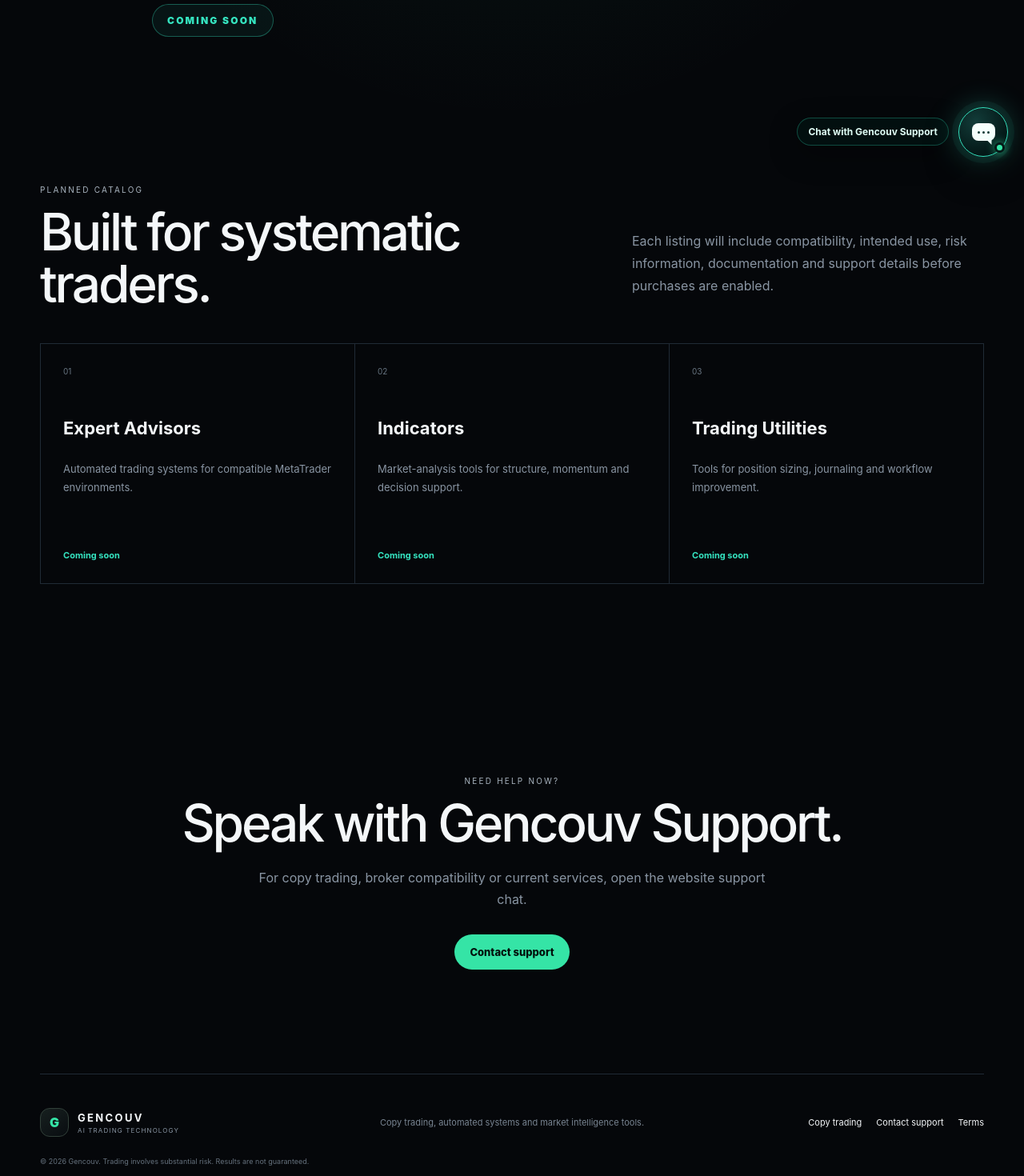
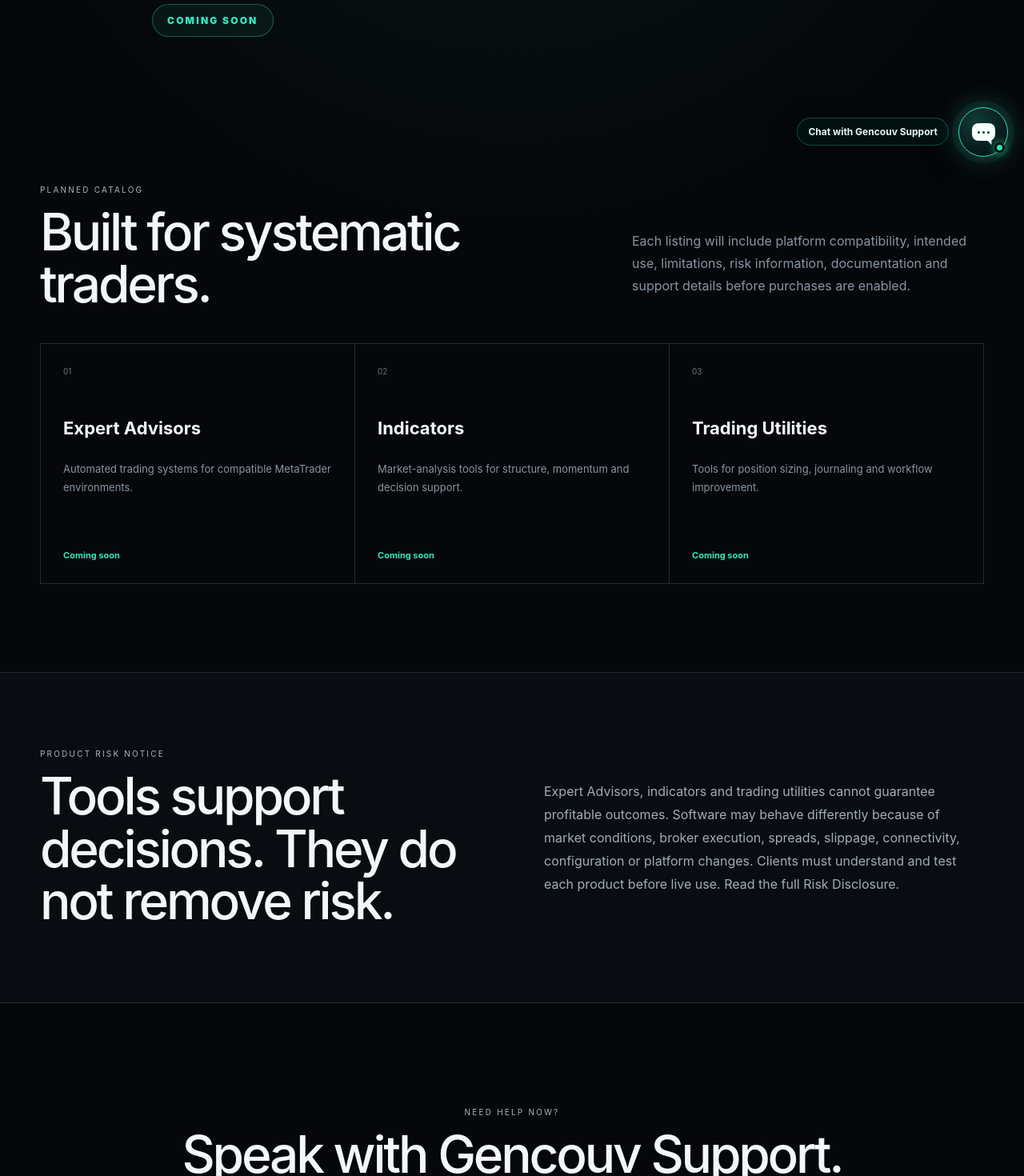
Before and after one commit to limitlessnx/Gencouv-V3B, a Next.js app: page /marketplace in a window 1280 px wide. Shown: the part 580-2050 px from the top of the page at 80% size. Built offline with nearby package versions, Linux system fonts and the light colour scheme.

Commit message:
Complete marketplace footer and risk notice

```diff
--- a/app/marketplace/page.tsx
+++ b/app/marketplace/page.tsx
@@ -1,4 +1,6 @@
 import FloatingGencouvChat from "@/components/FloatingGencouvChat";
+
+const telegram = "https://t.me/Gencou_bot";
 
 const categories = [
   ["Expert Advisors", "Automated trading systems for compatible MetaTrader environments."],
@@ -9,32 +11,20 @@
 export default function MarketplacePage() {
   return (
     <main>
-      <nav className="nav shell">
-        <a className="brand" href="/"><span>G</span><div><b>GENCOUV</b><small>AI TRADING TECHNOLOGY</small></div></a>
-        <div className="links"><a href="/">Home</a><a href="/copy-trading">Copy trading</a><a href="#catalog">Catalog</a><a href="#support">Support</a></div>
-        <a className="navCta" href="/copy-trading">Learn about copy trading</a>
-      </nav>
+      <nav className="nav shell"><a className="brand" href="/"><span>G</span><div><b>GENCOUV</b><small>AI TRADING TECHNOLOGY</small></div></a><div className="links"><a href="/">Home</a><a href="/copy-trading">Copy trading</a><a href="#catalog">Catalog</a><a href="#support">Support</a></div><a className="navCta" href="/copy-trading">Learn about copy trading</a></nav>
 
-      <section className="marketHero shell">
-        <div className="eyebrow left">GENCOUV MARKETPLACE</div>
-        <h1>Trading tools are coming soon.</h1>
-        <p>The Gencouv marketplace will serve as a catalog for Expert Advisors, indicators and trading utilities. Product pages, pricing and purchase options will be added when the marketplace goes live.</p>
-        <div className="comingBadge">COMING SOON</div>
-      </section>
+      <section className="marketHero shell"><div className="eyebrow left">GENCOUV MARKETPLACE</div><h1>Trading tools are coming soon.</h1><p>The Gencouv marketplace will serve as a catalog for Expert Advisors, indicators and trading utilities. Product pages, pricing and purchase options will be added when the marketplace goes live.</p><div className="comingBadge">COMING SOON</div></section>
 
-      <section id="catalog" className="section shell">
-        <div className="sectionHead"><div><div className="eyebrow left">PLANNED CATALOG</div><h2>Built for systematic traders.</h2></div><p>Each listing will include compatibility, intended use, risk information, documentation and support details before purchases are enabled.</p></div>
-        <div className="serviceGrid">{categories.map(([title, text], index) => <article className="service pending" key={title}><span>0{index + 1}</span><h3>{title}</h3><p>{text}</p><b>Coming soon</b></article>)}</div>
-      </section>
+      <section id="catalog" className="section shell"><div className="sectionHead"><div><div className="eyebrow left">PLANNED CATALOG</div><h2>Built for systematic traders.</h2></div><p>Each listing will include platform compatibility, intended use, limitations, risk information, documentation and support details before purchases are enabled.</p></div><div className="serviceGrid">{categories.map(([title, text], index) => <article className="service pending" key={title}><span>0{index + 1}</span><h3>{title}</h3><p>{text}</p><b>Coming soon</b></article>)}</div></section>
+
+      <section className="risk"><div className="shell riskGrid"><div><div className="eyebrow left">PRODUCT RISK NOTICE</div><h2>Tools support decisions. They do not remove risk.</h2></div><p>Expert Advisors, indicators and trading utilities cannot guarantee profitable outcomes. Software may behave differently because of market conditions, broker execution, spreads, slippage, connectivity, configuration or platform changes. Clients must understand and test each product before live use. Read the full <a href="/risk-disclosure">Risk Disclosure</a>.</p></div></section>
 
       <section className="finalCta shell"><div className="eyebrow">NEED HELP NOW?</div><h2>Speak with Gencouv Support.</h2><p>For copy trading, broker compatibility or current services, open the website support chat.</p><a className="primary" href="#support">Contact support</a></section>
 
-      <footer className="footer shell"><div className="brand"><span>G</span><div><b>GENCOUV</b><small>AI TRADING TECHNOLOGY</small></div></div><p>Copy trading, automated systems and market intelligence tools.</p><div><a href="/copy-trading">Copy trading</a><a href="#support">Contact support</a><a href="/terms">Terms</a></div><small>© 2026 Gencouv. Trading involves substantial risk. Results are not guaranteed.</small></footer>
+      <footer className="footer shell"><div className="brand"><span>G</span><div><b>GENCOUV</b><small>AI TRADING TECHNOLOGY</small></div></div><p>Copy trading, automated systems and market intelligence tools.</p><div><a href="/about">About</a><a href="/copy-trading">Copy trading</a><a href="/marketplace">Marketplace</a><a href="#support">Contact support</a><a href="/terms">Terms</a><a href="/privacy">Privacy Policy</a><a href="/risk-disclosure">Risk Disclosure</a><a href={`${telegram}?start=marketplace_footer`} target="_blank" rel="noreferrer">Telegram</a></div><small>Supported brokers: HFM and Lirunex. © 2026 Gencouv. Trading products involve risk and do not guarantee profit.</small></footer>
       <FloatingGencouvChat />
 
-      <style>{`
-        .marketHero{padding:120px 0 75px;max-width:900px}.marketHero h1{font-size:clamp(54px,9vw,100px);line-height:.94;letter-spacing:-.065em;margin:18px 0}.marketHero p{font-size:19px;line-height:1.7;color:#b8c7c4;max-width:760px}.comingBadge{display:inline-flex;margin-top:28px;padding:12px 18px;border:1px solid rgba(53,228,192,.35);border-radius:999px;color:#35e4c0;font-size:12px;font-weight:900;letter-spacing:.18em;background:rgba(53,228,192,.06)}.pending{cursor:default}.pending b{color:#35e4c0}@media(max-width:700px){.marketHero{padding:72px 0 45px}.marketHero h1{font-size:52px}.marketHero p{font-size:16px}}
-      `}</style>
+      <style>{`.marketHero{padding:120px 0 75px;max-width:900px}.marketHero h1{font-size:clamp(54px,9vw,100px);line-height:.94;letter-spacing:-.065em;margin:18px 0}.marketHero p{font-size:19px;line-height:1.7;color:#b8c7c4;max-width:760px}.comingBadge{display:inline-flex;margin-top:28px;padding:12px 18px;border:1px solid rgba(53,228,192,.35);border-radius:999px;color:#35e4c0;font-size:12px;font-weight:900;letter-spacing:.18em;background:rgba(53,228,192,.06)}.pending{cursor:default}.pending b{color:#35e4c0}@media(max-width:700px){.marketHero{padding:72px 0 45px}.marketHero h1{font-size:52px}.marketHero p{font-size:16px}}`}</style>
     </main>
   );
 }
```
